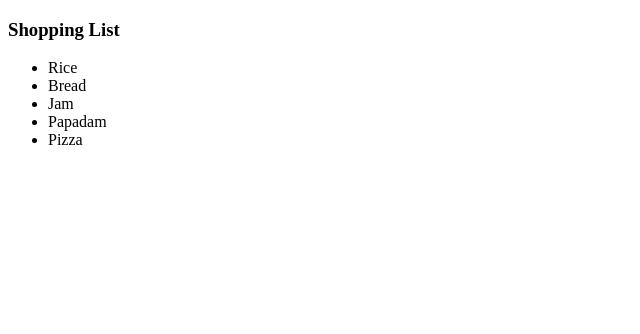
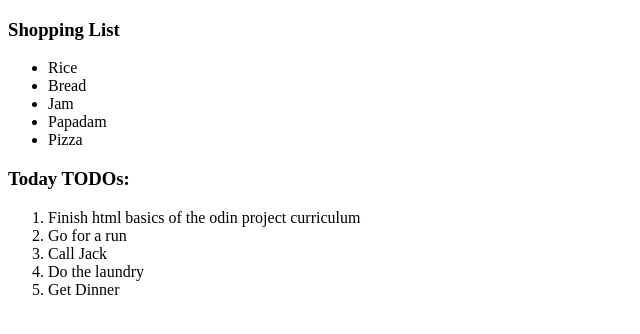
Before and after one commit to dulip-sameera/foundations, a plain HTML site: page html-boilerplate/list.html in a window 1280 px wide. Shown: the whole page, without its empty margins (0-640 px from the left). Drawn offline with Linux system fonts and the light colour scheme.

Commit message:
Added today todos list to list.html

```diff
--- a/html-boilerplate/list.html
+++ b/html-boilerplate/list.html
@@ -15,5 +15,13 @@
             <li>Pizza</li>
         </ul>
 
+        <h3>Today TODOs:</h3>
+        <ol>
+            <li>Finish html basics of the odin project curriculum</li>
+            <li>Go for a run</li>
+            <li>Call Jack</li>
+            <li>Do the laundry</li>
+            <li>Get Dinner</li>
+        </ol>
     </body>
 </html>
```
